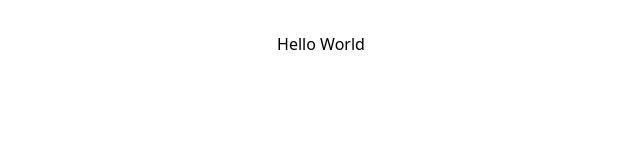
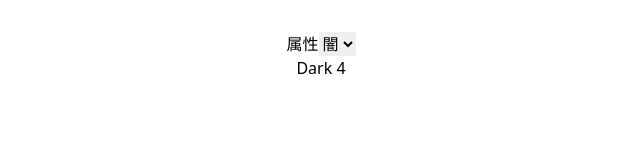
Before and after one commit to takahiro-maekawa/ReactTsCh4_5Hook-Tailwind, a React (Vite) app in the folder vite-project/: page / in a window 1280 px wide. Shown: the top 160 px of the page, without its empty margins (319-959 px from the left). Built offline with nearby package versions, Linux system fonts and the light colour scheme.

Commit message:
属性を変更する選択ボックスを追加

```diff
--- a/vite-project/src/RankUpMagic.tsx
+++ b/vite-project/src/RankUpMagic.tsx
@@ -1,8 +1,64 @@
+import { act } from "react-dom/test-utils";
+import { FormEvent, useReducer } from "react";
+import {ChangeEvent} from 'react';
+
+type CardValueState = {
+    attribute: string;
+    rank: number;
+    loading: boolean;
+  };
+
+type CardValueAction =
+    |
+    {
+        type: 'initalize';
+    }
+    |{
+        type: 'changeAttr';
+        attribute: string;
+    }
+    |{
+        type: 'increment';
+    }
+    |{
+        type: 'decrement';
+    };
+
+function cardValueReducer(state: CardValueState, action: CardValueAction): CardValueState {
+    switch (action.type){
+        case 'initalize':
+            return {attribute: 'Dark', rank:4, loading:true}
+        case 'changeAttr':
+            return {...state, attribute: action.attribute}
+        default:
+            return state;
+    }
+}
 export default function RankUpMagic({}) {
+    const [{attribute, rank, loading}, dispatchCardValue] = useReducer(cardValueReducer,
+        {attribute: 'Dark', rank:4, loading:true}
+    );
+
+    const handleChangeAttr = (e: ChangeEvent<HTMLSelectElement>) => {
+        dispatchCardValue({type: 'changeAttr', attribute: e.target.value})
+    }
+
     return(
         <>
+        <form>
+            <label htmlFor="cardAttribute">属性</label>
+            <select id="cardAttribute" name="cardAttribute" value={attribute} onChange={handleChangeAttr}>
+                <option value="Fire">火</option>
+                <option value="Aqua">水</option>
+                <option value="Earth">地</option>
+                <option value="Wind">風</option>
+                <option value="Dark">闇</option>
+                <option value="Devine">光</option>
+            </select>
+        </form>
+
         <div className="text-3xl font-bold underline">
-            <span>Hello World</span>
+            <span>{attribute} {rank}</span>
         </div>
         </>
     )
```
Also changed, not shown: 2 other files (tests, documents, lock files or other folders).
